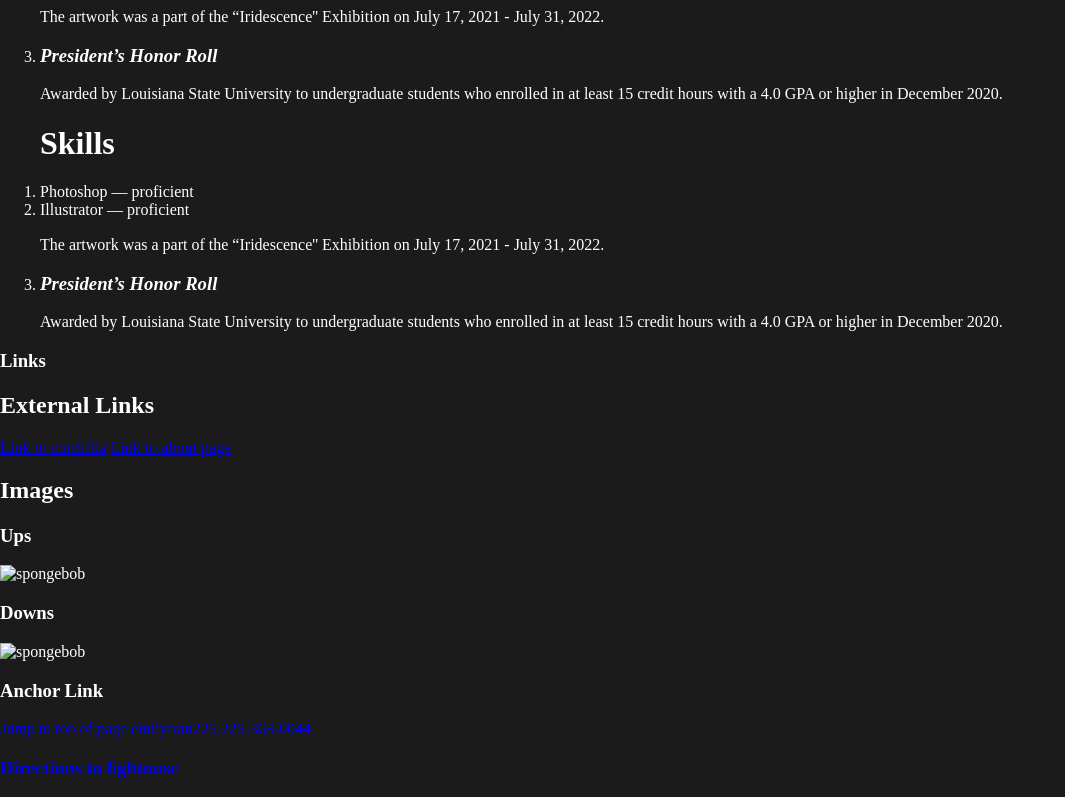
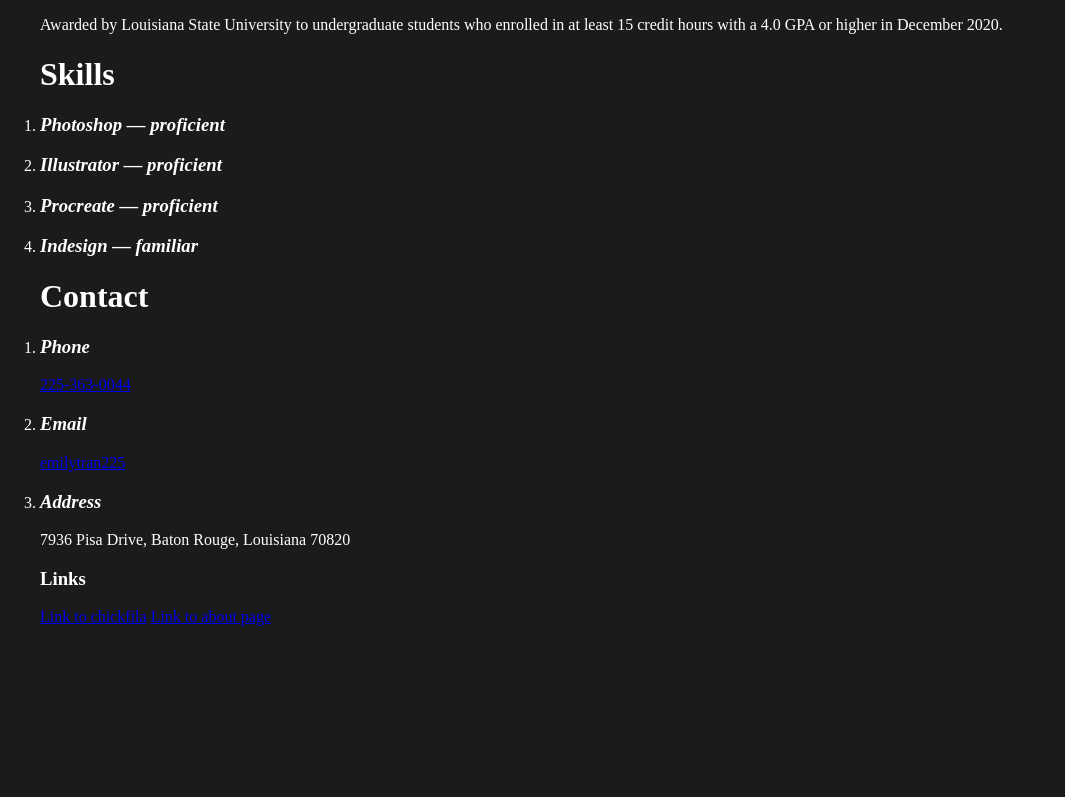
Before and after one commit to emilytrancat/Project2-WebTypography, a plain HTML site: page index.html in a window 1280 px wide. Shown: the part 990-1787 px from the top of the page, without its empty margins (0-1065 px from the left). After the commit the page ends 1633 px from the top, so only its background shows below. Drawn offline with Linux system fonts and the light colour scheme.

Commit message:
2/4/23
-Website Changes

```diff
--- a/index.html
+++ b/index.html
@@ -28,74 +28,56 @@
   <div class= "cat-frosted-flakes">
 <h1 class="cat-frosted-flakes" id="top-of-page">
   <h2 id="top-of-page"> top of page section</h2>
-  <p>Poopoo</p>
-  <p>lalal meowie</p>
-  <span>Hi my name is poopoo.</span>
+  <span>Welcome to my page! Click below to view Resume</span>
   <span>Oh, hi poopoo.</span>
   <span>Yayy...</span>
   <span>This is a span text, which is in the same line!</span>
   <ol><h1>Experience</h1>
-    <li><h3><em><strong>TheMag Internship — Graphic Designer Internship</strong></em></h3>
-    </li>
-    <p>Responsibilities include ad designing and magazine layout.
-      TheMag is the Ad Sales Office at Louisiana State University.</p>
-      <li><h3><em><strong>Vietnamese Hope Baptist Church — Graphic Designer Internship</strong></em></h3>
-      </li>
+  <li><h3><em><strong>TheMag Internship — Graphic Designer Internship</strong></em></h3></li>
+  <p>Responsibilities include ad designing and magazine layout. TheMag is the Ad Sales Office at Louisiana State University.</p>
+  <li><h3><em><strong>Vietnamese Hope Baptist Church — Graphic Designer Internship</strong></em></h3></li>
   <p>Created works such as business cards, T-shirts, and yearbooks.</p>
-    <li><h3><em><strong>Plumpy Plushies — Freelance Illustrator</strong></em></h3>
-    </li>
+  <li><h3><em><strong>Plumpy Plushies — Freelance Illustrator</strong></em></h3></li>
   <p>Illustrator and logo designer for Plumpy Plushies. They sell stuffed animals online.</p>
-    <li><h3><em><strong>LA Revival Apparel — Freelance Logo Designer</strong></em></h3>
-    </li>
+  <li><h3><em><strong>LA Revival Apparel — Freelance Logo Designer</strong></em></h3></li>
   <p>Created a logo for a golf team, Party of Fore. La Revival Apparel is a T-shirt company. </p>
-    <li><h3><em><strong>Graphic Design Student Association — Member and Secretary</strong></em></h3>
-    </li>
+  <li><h3><em><strong>Graphic Design Student Association — Member and Secretary</strong></em></h3></li>
   <p>Responsibilities for the role include organizing attendance and other administration duties.</p>
   </ol>
 
   <ol>
   <h1>Education</h1>
-    <li><h3><em><strong>Louisiana State University — Bachelor of Art</strong></em></h3>
-    </li>
+  <li><h3><em><strong>Louisiana State University — Bachelor of Art</strong></em></h3></li>
   <p>Concentration in Graphic Design with a minor in business. </p></ol>
 
   <ol>
   <h1>Achievements</h1>
-    <li><h3><em><strong>First Place in the “Outdoor Advertising Project” </strong></em></h3>
-    </li>
+  <li><h3><em><strong>First Place in the “Outdoor Advertising Project” </strong></em></h3></li>
   <p>The Juror is Eddy Herty, creative director, in OUTFRONT Media, located in Atlanta. The outdoor ad was for “Reunity”, an app that connects people in the same niche. </p>
-      <li><h3><em><strong>Artwork exhibited at the Louisiana Art and Science Museum</strong></em></h3>
-      </li>
+  <li><h3><em><strong>Artwork exhibited at the Louisiana Art and Science Museum</strong></em></h3></li>
   <p>The artwork was a part of the “Iridescence'' Exhibition on July 17, 2021 - July 31, 2022.</p>
-    <li><h3><em><strong>President’s Honor Roll</strong></em></h3>
-    </li>
+  <li><h3><em><strong>President’s Honor Roll</strong></em></h3></li>
   <p>Awarded by Louisiana State University to undergraduate students who enrolled in at least 15 credit hours with a 4.0 GPA or higher in December 2020.</p></ol>
 
   <ol>
   <h1>Skills</h1>
-    <li>Photoshop — proficient</li>
-    <li>Illustrator — proficient </li>
-    <p>The artwork was a part of the “Iridescence'' Exhibition on July 17, 2021 - July 31, 2022.</p>
-    <li><h3><em><strong>President’s Honor Roll</strong></em></h3>
-    </li>
-    <p>Awarded by Louisiana State University to undergraduate students who enrolled in at least 15 credit hours with a 4.0 GPA or higher in December 2020.</p></ol>
+  <li><h3><em><strong>Photoshop — proficient</strong></em></h3></li>
+  <li><h3><em><strong>Illustrator — proficient</strong></em></h3></li>
+  <li><h3><em><strong>Procreate — proficient</strong></em></h3></li>
+  <li><h3><em><strong>Indesign — familiar</strong></em></h3></li></ol>
+
+  <ol>
+  <h1>Contact</h1>
+  <li><h3><em><strong>Phone</strong></em></h3></li>
+  <p><a href="tel:225-363-0044">225-363-0044</a></p>
+  <li><h3><em><strong>Email</strong></em></h3></li>
+  <p><a href="mailto:emilytran225@gmail.com">emilytran225</a></p>
+  <li><h3><em><strong>Address</strong></em></h3></li>
+  <p>7936 Pisa Drive, Baton Rouge, Louisiana 70820</p>
 
   <h3>Links</h3>
-  <h2>External Links</h2>
-<a href="https://www.chick-fil-a.com/" target="_blank">Link to chickfila</a>
+<a href="https://emilytran225.myportfolio.com/" target="_blank">Link to chickfila</a>
 <a href="./about.html">Link to about page</a>
-<h2>Images</h2>
-<h3>Ups</h3>
-<img src="images/spongebob.jpeg" alt="spongebob">
-<h3>Downs</h3>
-  <img src="images/spongebob.jpeg" alt="spongebob">
-  <h3>Anchor Link</h3>
-<a href="#top-of-page">Jump to top of page</a>
-<a href="mailto:emilytran225@gmail.com">emilytran225</a>
-<a href="tel:225-363-0044">225-363-0044</a>
-<h3><a href="https://www.google.com/maps/dir//Light+House+Coffee,+257+Lee+Dr,+Baton+Rouge,+LA+70808/@30.3962219,-91.1605121,17z/data=!3m1!5s0x8626a6edf5ff8b8f:0xf38528190ad5762f!4m8!4m7!1m0!1m5!1m1!1s0x8626a6edf5b7f13d:0x748f18c4eca38d76!2m2!1d-91.1583181!2d30.3962173" target= "_blank">Directions to lightouse</a></h3>
-
-  <script src="js/main.js"></script>
 </body>
 
 </html>
```
Also changed, not shown: about.html (+69 -0 lines). Lines whose indentation alone changed are shown as unchanged.
